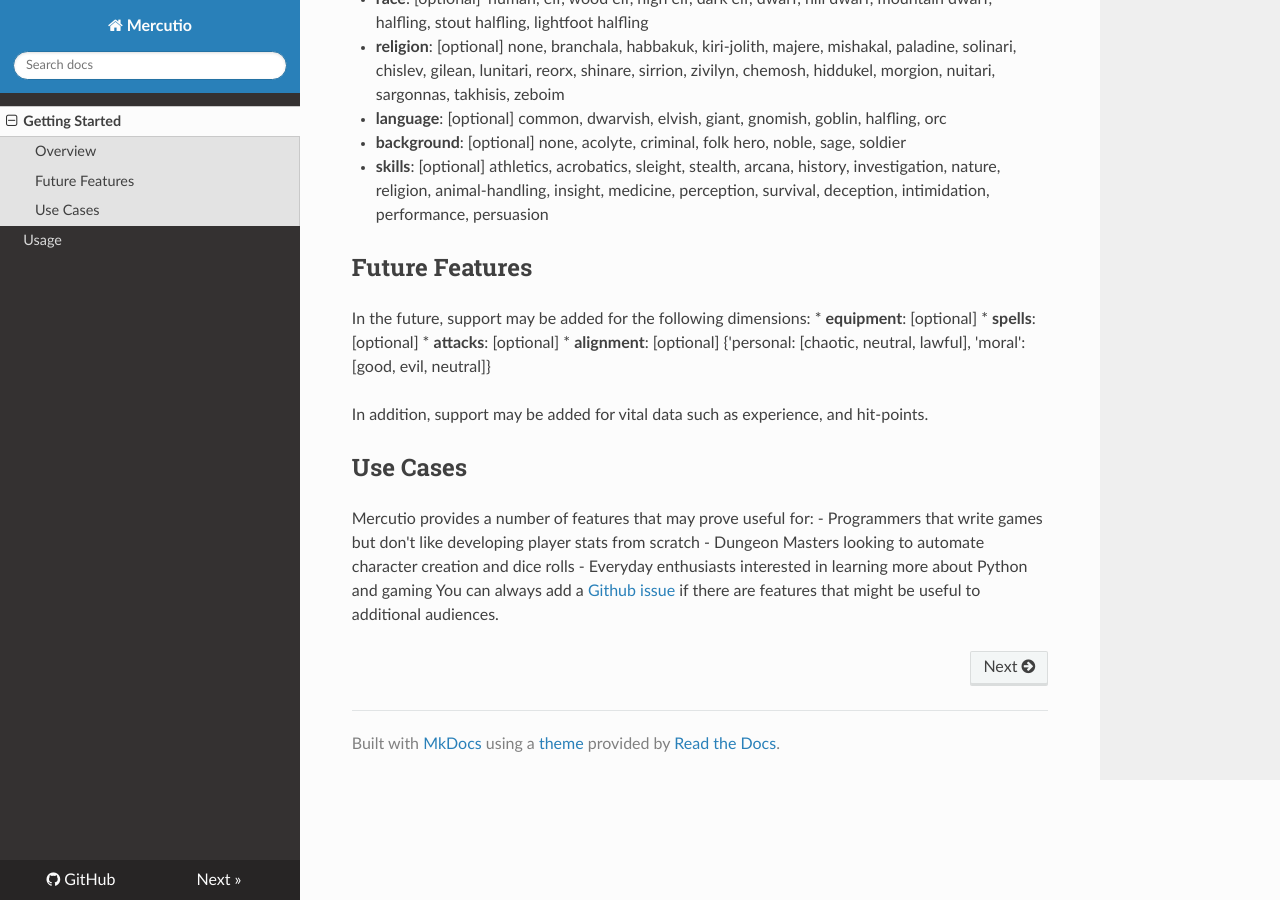
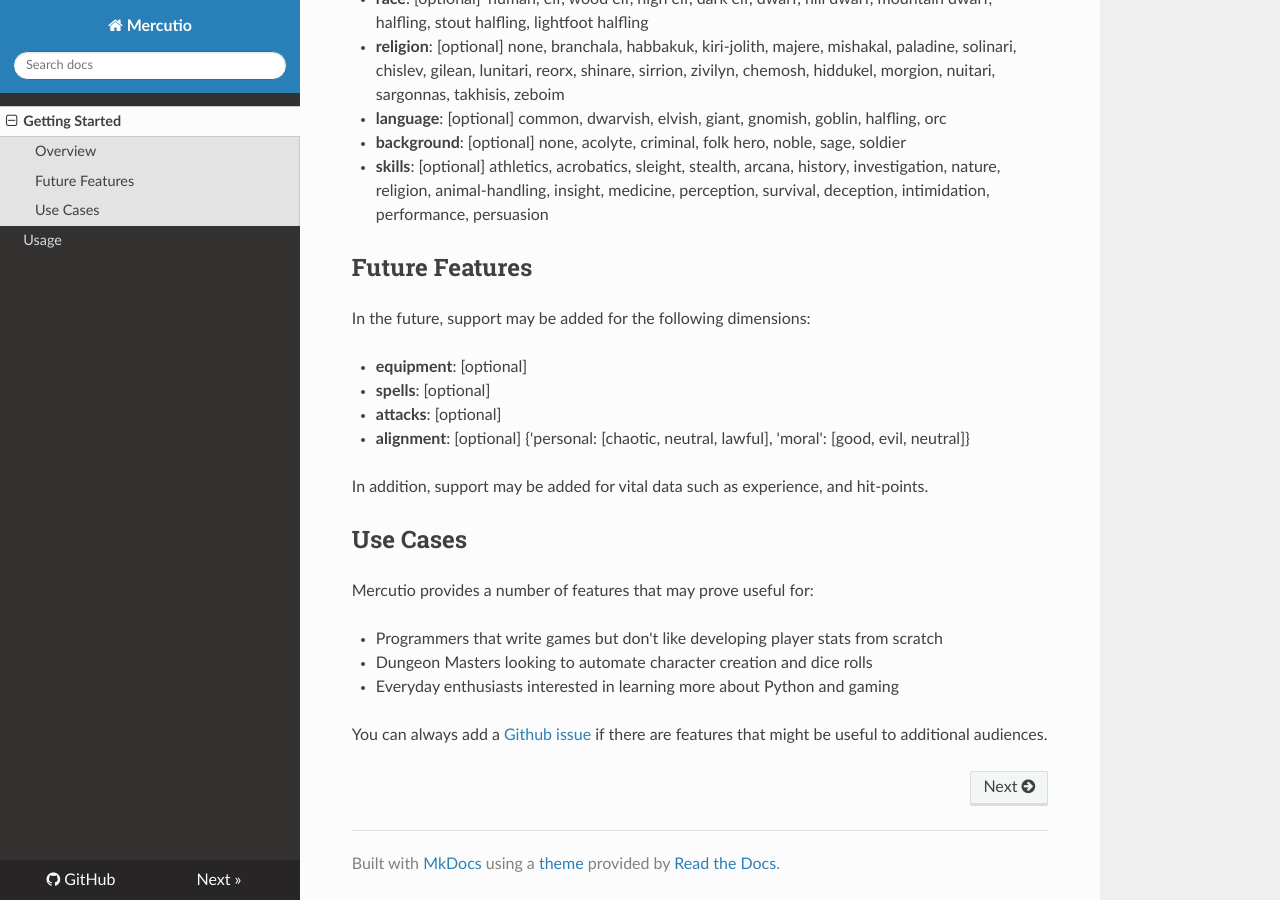
Before and after one commit to signebedi/mercutio, an MkDocs documentation site: the page built from docs/index.md, in a window 1280 px wide and 900 px high, scrolled down 691 px. Built offline with MkDocs 1.6.1, drawn with Linux system fonts in a browser that asks for light colours; nearby versions of some CDN libraries.

```diff
--- a/docs/index.md
+++ b/docs/index.md
@@ -16,23 +16,26 @@ Mercutio provides a straightforward, stable, and highly-customizable API for cha
 - **race**: [optional] 'human, elf, wood elf, high elf, dark elf, dwarf, hill dwarf, mountain dwarf, halfling, stout halfling, lightfoot halfling
 - **religion**: [optional] none, branchala, habbakuk, kiri-jolith, majere, mishakal, paladine, solinari, chislev, gilean, lunitari, reorx, shinare, sirrion, zivilyn, chemosh, hiddukel, morgion, nuitari, sargonnas, takhisis, zeboim
 - **language**: [optional] common, dwarvish, elvish, giant, gnomish, goblin, halfling, orc
-* **background**: [optional] none, acolyte, criminal, folk hero, noble, sage, soldier
+- **background**: [optional] none, acolyte, criminal, folk hero, noble, sage, soldier
 - **skills**: [optional] athletics, acrobatics, sleight, stealth, arcana, history, investigation, nature, religion, animal-handling, insight, medicine, perception, survival, deception, intimidation, performance, persuasion
 
 ## Future Features
 
 In the future, support may be added for the following dimensions:
-* **equipment**: [optional]
-* **spells**: [optional]
-* **attacks**: [optional]
-* **alignment**: [optional] {'personal: [chaotic, neutral, lawful], 'moral': [good, evil, neutral]}
+
+- **equipment**: [optional]
+- **spells**: [optional]
+- **attacks**: [optional]
+- **alignment**: [optional] {'personal: [chaotic, neutral, lawful], 'moral': [good, evil, neutral]}
 
 In addition, support may be added for vital data such as experience, and hit-points.
 
 ## Use Cases
 
 Mercutio provides a number of features that may prove useful for:
+
 - Programmers that write games but don't like developing player stats from scratch
 - Dungeon Masters looking to automate character creation and dice rolls
 - Everyday enthusiasts interested in learning more about Python and gaming
+
 You can always add a [Github issue](https://github.com/signebedi/mercutio/issues) if there are features that might be useful to additional audiences.
```
Also changed, not shown: CHANGELOG.md (+8 -2 lines).
